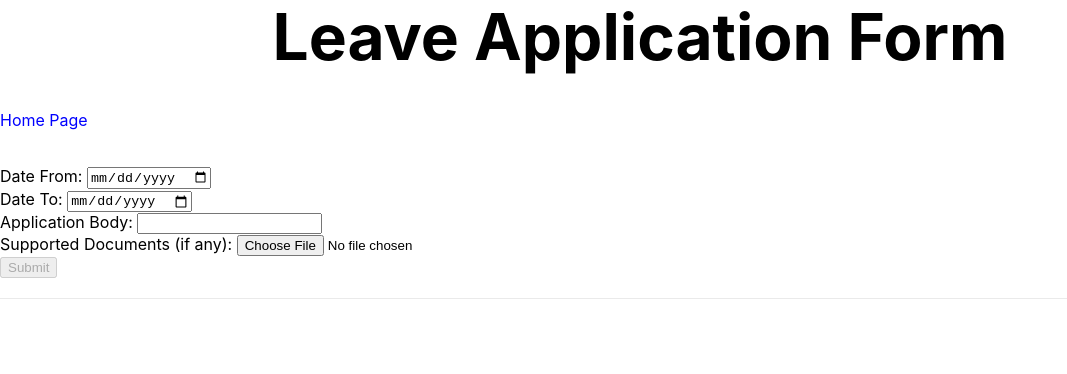
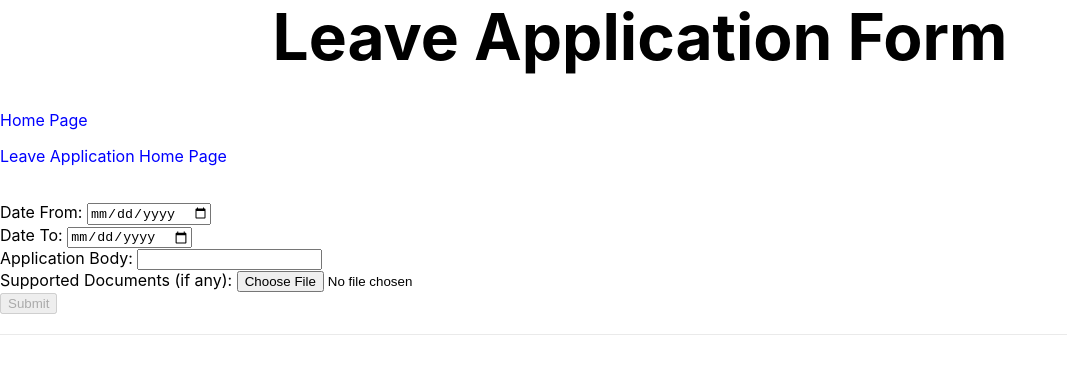
Before and after one commit to ishmum123/studentlog-next, a Next.js app: page /leave-application/new-application in a window 1280 px wide. Shown: the top 374 px of the page, without its empty margins (0-1067 px from the left). Built offline with nearby package versions, Linux system fonts and the light colour scheme.

Commit message:
Minor changes in new application page

```diff
--- a/pages/leave-application/new-application.js
+++ b/pages/leave-application/new-application.js
@@ -4,8 +4,8 @@ import Head from "next/head";
 import Link from "next/link";
 import FileBase64 from 'react-file-base64';
 
-
-const post_api_address = "http://localhost:3001/leave_application"
+const axios = require('axios');
+const leave_application_api_address = "http://localhost:3001/leave_application/";
 
 export default function NewApplication() {
     const [dateFrom, setDateFrom] = useState("");
@@ -19,7 +19,7 @@ export default function NewApplication() {
 
     const isValidData = dateFrom && dateTo && isValidApplicationBody;
 
-    const clearData = () =>{
+    const clearData = () => {
         setDateFrom("");
         setDateTo("");
         setApplicationBody("");
@@ -28,10 +28,12 @@ export default function NewApplication() {
 
     const postStudentApplicationData = () => {
         const confirmForm = confirm("Submit the form?");
-        if(!confirmForm){return}
+        if (!confirmForm) {
+            return
+        }
 
         const post_body = {
-            studentId: 1,
+            studentId: 1, //TODO: replace studentId: 1 with appropriate id
             dateFrom: dateFrom,
             dateTo: dateTo,
             applicationBody: applicationBody,
@@ -40,13 +42,12 @@ export default function NewApplication() {
         };
         console.log(post_body);
 
-        const axios = require('axios');
-        axios.post(post_api_address, post_body)
+        axios.post(leave_application_api_address, post_body)
             .then(resp => {
-            console.log(resp.data);
-            alert("Form Submitted successfully");   //TODO: check if actually successful
-            clearData();
-        }).catch(error => {
+                console.log(resp.data);
+                alert("Form Submitted successfully");   //TODO: check if actually successful
+                clearData();
+            }).catch(error => {
             console.log(error);
         });
 
@@ -75,6 +76,12 @@ export default function NewApplication() {
                     <p>
                         <Link href="/">
                             <a style={{color: "blue"}}>Home Page</a>
+                        </Link>
+                    </p>
+
+                    <p>
+                        <Link href="/leave-application">
+                            <a style={{color: "blue"}}>Leave Application Home Page</a>
                         </Link>
                     </p>
                 </div>
@@ -133,5 +140,5 @@ export default function NewApplication() {
             <footer className={styles.footer}>
             </footer>
         </div>
-);
+    );
 }
```
